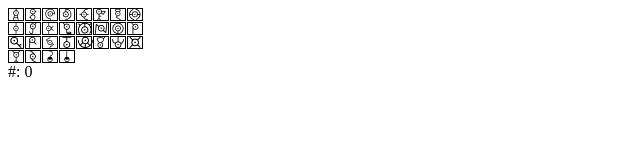
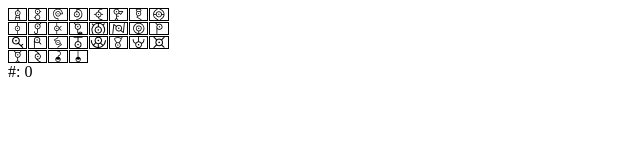
Before and after one commit to Demki/dex, a plain HTML site: page dex/ABCdex.html in a window 1280 px wide. Shown: the whole page, without its empty margins (0-640 px from the left). Drawn offline with Linux system fonts and the light colour scheme.

Commit message:
fixed width

```diff
--- a/dex/ABCdex.html
+++ b/dex/ABCdex.html
@@ -29,7 +29,7 @@
 
     list {
       display: grid;
-      grid-template-columns: repeat(8, 1em);
+      grid-template-columns: repeat(8, 1.2em);
       grid-gap: 1px;
 
     }
```
